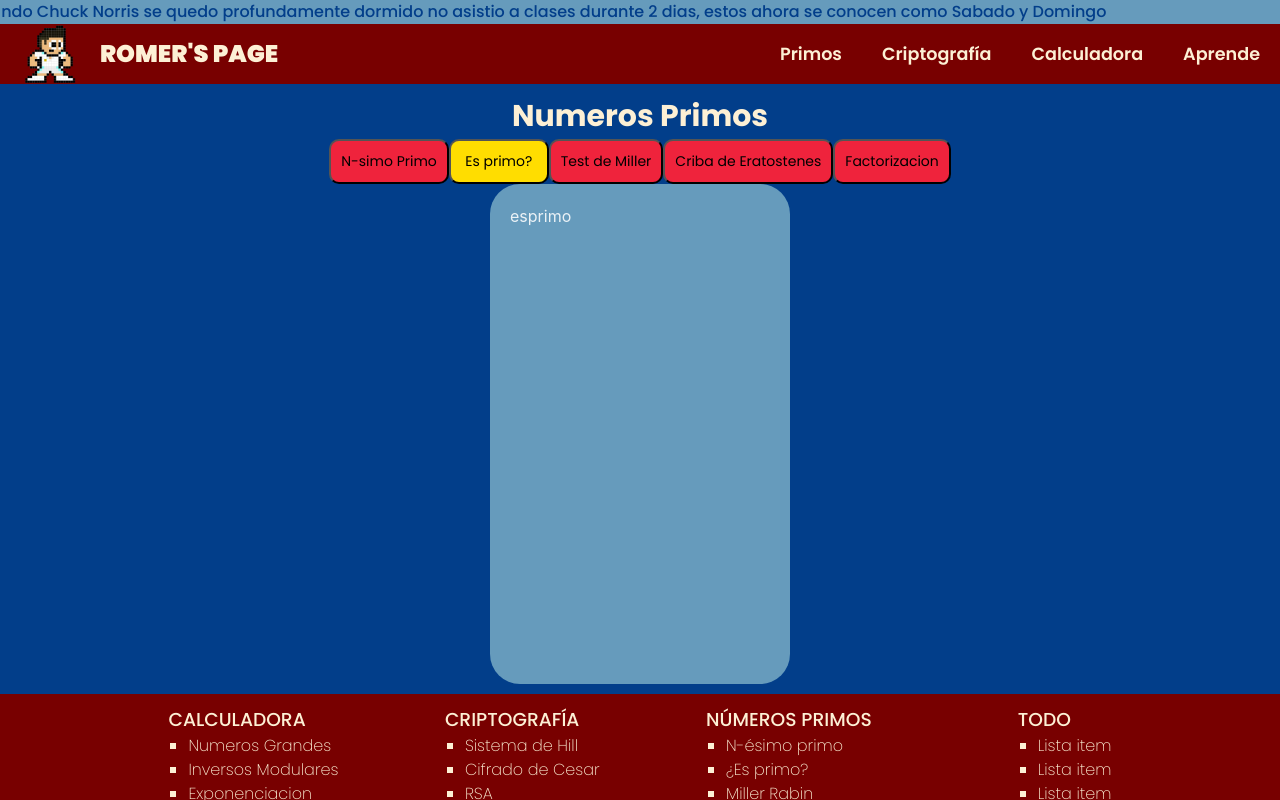
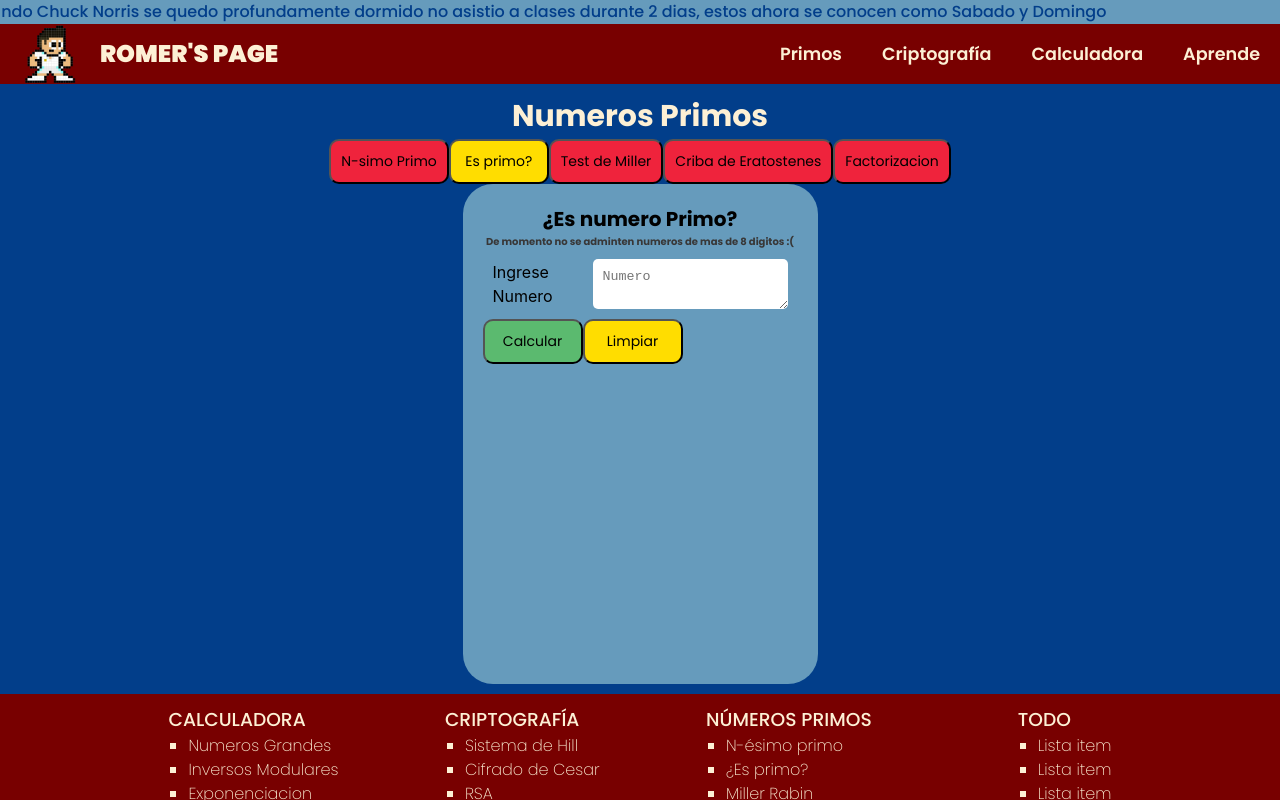
Before and after one commit to romerflores/Calculator, a React (Vite) app: page /primos in a window 1280 px wide. Both pictures are taken after a click on the button "Es primo?". Shown: the top 800 px of the page. Built offline with nearby package versions, Linux system fonts and the light colour scheme.

Commit message:
Agregacion de la seccion Esprimo?

```diff
--- a/src/pages/primes/Primes.tsx
+++ b/src/pages/primes/Primes.tsx
@@ -3,6 +3,7 @@ import Button from "../../components/button"
 import Title from "../../components/title/Title"
 import "./primes.css"
 import NotFound from "../../templates/notFound/NotFound";
+import IsPrime from "./isprime/IsPrime";
 
 function Primes() {
 
@@ -13,9 +14,9 @@ function Primes() {
     const renderPrimerContent = () => {
         switch (activePrimeContent) {
         case "n-simo":
-            return "nsesimo"
+            return "Esta funcion estara disponible dentro de un par de semanas"
         case "isprime":
-            return "esprimo"
+            return <IsPrime></IsPrime>
         case "test":
             return "teset"
 
@@ -44,6 +45,7 @@ function Primes() {
             </nav>
 
 
+
             <section className="primes-container-content">
                 {renderPrimerContent()}
             </section>
--- /dev/null
+++ b/src/pages/primes/isprime/IsPrime.tsx
@@ -0,0 +1,125 @@
+import { useState } from "react"
+import Input from "../../../components/input/Input"
+import Title from "../../../components/title/Title"
+import "./isPrime.css"
+import Button from "../../../components/button"
+import BoxMessage from "../../../components/boxMessage/BoxMessage"
+
+
+/**
+ * Se debe optimizar con consulta a una base de datos,
+ * ademas separar la logica, sugerencia usar el Patron de disenio MVC
+ */
+
+const st = new Set(["1", "2", "3", "4", "5", "6", "7", "8", "9", "0"]);
+let contAdmiration = 0;
+
+function isPrime(x:bigint)
+{
+    for(let i=2n;i*i<=x;i++)
+    {
+        if(x%i==0n)return [false,i];
+    }
+    return [true,0];
+}
+
+
+function generateAdmiration(): string {
+    let ans = ""
+    if (contAdmiration >= 5) {
+        contAdmiration = 1;
+        return "."
+    }
+    else {
+        contAdmiration++;
+        for (let i = 0; i < contAdmiration; i++) {
+            ans += "."
+        }
+    }
+    return ans
+}
+
+function validateStringIsBigInteger(cad: string): boolean {
+    for (let i = 0; i < cad.length; i++) {
+        if (!st.has(cad[i])) {
+            return false;
+        }
+    }
+    return true;
+}
+
+
+
+function IsPrime() {
+
+
+
+    const handleClear=()=>{
+        setNumberToVerify("")
+        setTextBoxMessage("")
+        setTypeBoxMessage("none")
+    }
+
+
+
+
+
+    const handleCalculateIsPrime=()=>{
+
+        const number=numberToVerify.toString().trim()
+        if(validateStringIsBigInteger(number) && number.length>0)
+        {
+            const ans=isPrime(BigInt(number));
+            if(ans[0])
+            {
+                setTypeBoxMessage("okay")
+                setTextBoxMessage("El numero es primo")
+            }
+            else{
+                setTypeBoxMessage("danger")
+                setTextBoxMessage("El numero no es primo, al menos divisible por "+ans[1].toString())
+            }
+
+        }
+        else{
+
+            setTextBoxMessage("Numero Invalido"+generateAdmiration())
+            setTypeBoxMessage("warning")
+        }
+    }
+
+    const [numberToVerify, setNumberToVerify] = useState("")
+    const [textBoxMessage,setTextBoxMessage]=useState("")
+    const [typeBoxMessage,setTypeBoxMessage]=useState("none")
+
+    const handleInputChange = (event: React.ChangeEvent<HTMLTextAreaElement>) => {
+        setNumberToVerify(event.target.value);
+    };
+
+
+    return (<>
+        <Title textTitle="¿Es numero Primo?" textColor="black" textSize="20" />
+        <Title textTitle="De momento no se adminten numeros de mas de 8 digitos :(" textColor="rgb(56, 55, 55)" textSize="10"></Title>
+
+        <Input
+            name="numero"
+            textInput="Ingrese Numero"
+            padding="10px"
+            value={numberToVerify}
+            onChange={handleInputChange}
+            placeholderInput="Numero">
+        </Input>
+
+        <nav className="primes-button-content" style={{ alignItems: "center" }}>
+            <Button textButton="Calcular" type="okay" onClick={handleCalculateIsPrime}></Button>
+            <Button textButton="Limpiar" type="warning" onClick={handleClear}></Button>
+        </nav>
+
+        <BoxMessage textMessage={textBoxMessage} type={typeBoxMessage}>
+
+        </BoxMessage>
+
+    </>)
+}
+
+export default IsPrime
--- /dev/null
+++ b/src/pages/primes/isprime/isPrime.css
@@ -0,0 +1,4 @@
+.isprime-container
+{
+
+}
--- a/src/pages/primes/primes.css
+++ b/src/pages/primes/primes.css
@@ -17,7 +17,7 @@
 .primes-container-content
 {
     width: auto;
-    min-width: 300px;
+
 
     height: auto;
     min-height: 500px;
```
